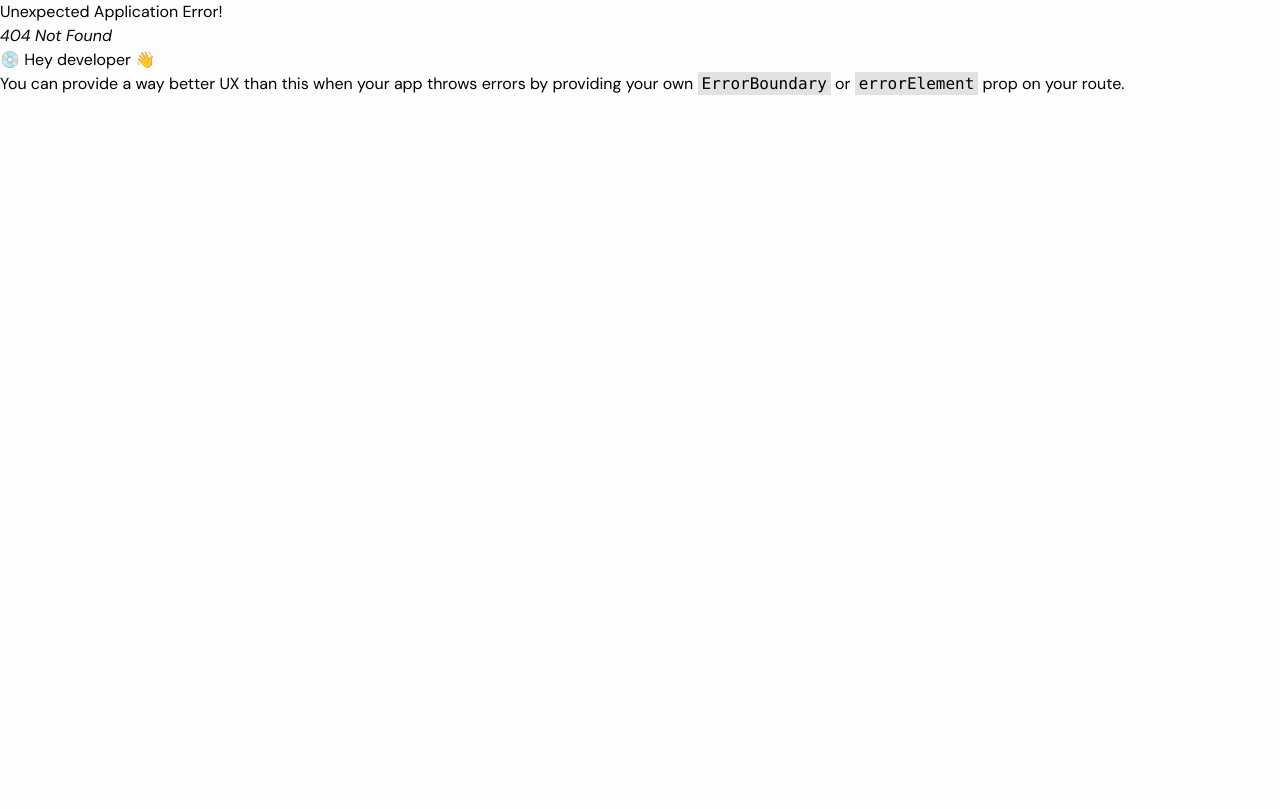
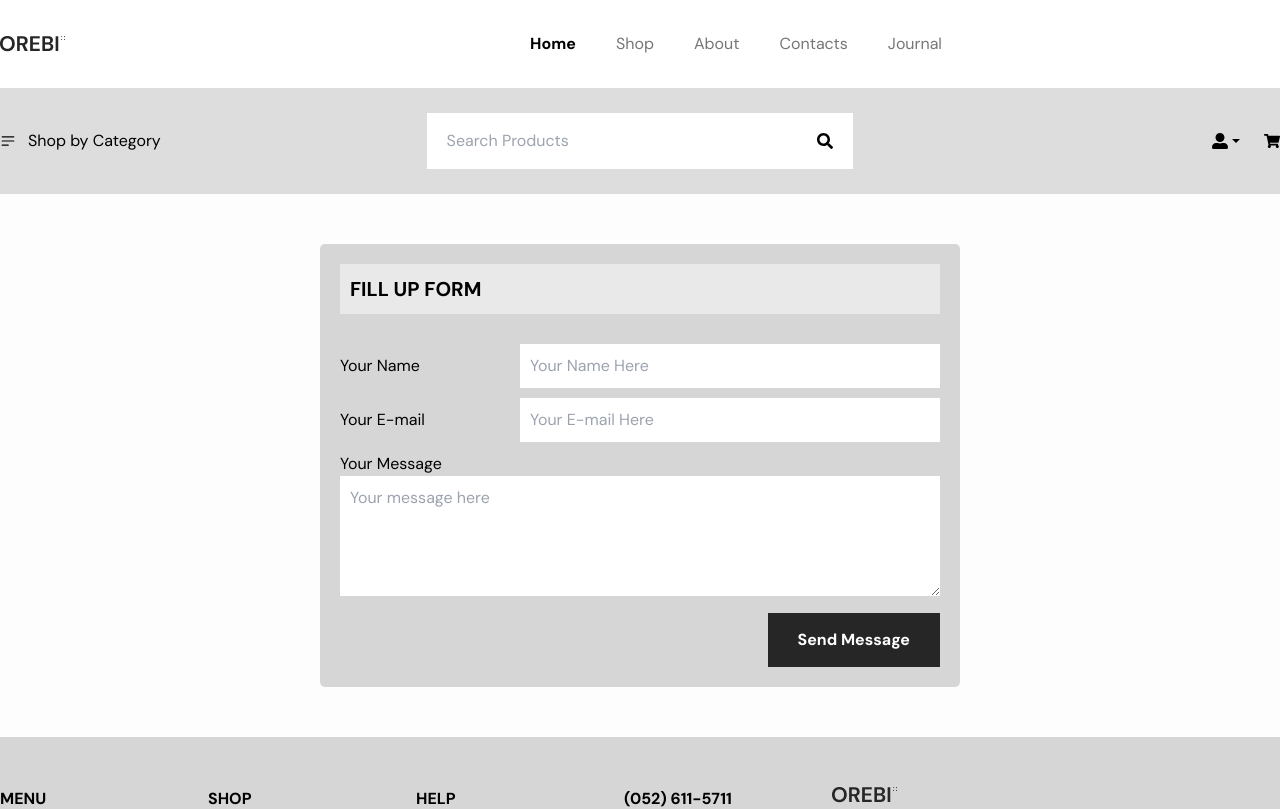
Before and after one commit to ParosRangsha/orebi, a React (Vite) app: page /contact in a window 1280 px wide. Before the commit this address had no page. Shown: the top 809 px of the page. Built offline with nearby package versions, Linux system fonts and the light colour scheme.

Commit message:
contact add

```diff
--- a/src/App.jsx
+++ b/src/App.jsx
@@ -4,12 +4,14 @@ import Home from './pages/Home'
 import Layout from './components/Layout'
 import Shop from './pages/Shop'
 import About from './pages/About'
+import Contact from './pages/Contact'
 function App() {
   let multipage = createBrowserRouter(createRoutesFromElements(
     <Route element={<Layout/>}>
       <Route path='/' element={<Home/>}></Route>
       <Route path='/shop' element={<Shop/>}></Route>
       <Route path='/about' element={<About/>}></Route>
+      <Route path='/contact' element={<Contact/>}></Route>
     </Route>
   ))
 
--- a/src/components/Footer.jsx
+++ b/src/components/Footer.jsx
@@ -4,6 +4,7 @@ import logo from '../assets/logo.png'
 
 const Footer = () => {
   return (
+    <div className="footer bg-[#d6d6d6]">
       <div className="max-w-container mx-auto py-[50px] flex justify-between">
         <div className="items w-[15%]">
           <ul>
@@ -45,6 +46,7 @@ const Footer = () => {
           <p className='text-[#6D6D6D] absolute bottom-0 right-0'>2020 Orebi Minimal eCommerce Figma Template by Adveits</p>
         </div>
       </div>
+    </div>
   )
 }
 
--- a/src/components/Navbar.jsx
+++ b/src/components/Navbar.jsx
@@ -14,7 +14,7 @@ const Navbar = () => {
             <li><Link to='/' className='px-[20px] font-bold hover:text-[#000]'>Home</Link></li>
             <li><Link to='/shop' className='px-[20px] text-[#767676] hover:text-[#000]'>Shop</Link></li>
             <li><Link to='/about' className='px-[20px] text-[#767676] hover:text-[#000]'>About</Link></li>
-            <li><Link to='/' className='px-[20px] text-[#767676] hover:text-[#000]'>Contacts</Link></li>
+            <li><Link to='/contact' className='px-[20px] text-[#767676] hover:text-[#000]'>Contacts</Link></li>
             <li><Link to='/' className='px-[20px] text-[#767676] hover:text-[#000]'>Journal</Link></li>
           </ul>
         </div>
--- a/src/pages/Contact.jsx
+++ b/src/pages/Contact.jsx
@@ -2,7 +2,28 @@ import React from 'react'
 
 const Contact = () => {
   return (
-    <div>Contact</div>
+    <div className="contact max-w-container mx-auto py-[50px]">
+      <div className="form w-1/2 mx-auto bg-[#d6d6d6] p-[20px] rounded-[5px]">
+        <h2 className='text-[20px] font-bold bg-[#e9e9e9] p-[10px] mb-[30px]'>FILL UP FORM</h2>
+        <form action="post">
+          <div className="User flex w-full items-center my-[10px]">
+            <label htmlFor="uname" className='w-[30%]'>Your Name</label>
+            <input type="text" placeholder='Your Name Here' id='uname' className='w-[70%] p-[10px]'/>
+          </div>
+          <div className="User flex w-full items-center my-[10px]">
+            <label htmlFor="umail" className='w-[30%]'>Your E-mail</label>
+            <input type="mail" placeholder='Your E-mail Here' id='umail' className='w-[70%] p-[10px]'/>
+          </div>
+          <div className="User w-full items-center my-[10px]">
+            <label htmlFor="utxt" className='w-[30%]'>Your Message</label>
+            <textarea name="mytext" placeholder='Your message here' id="utxt" className='w-full h-[120px] p-[10px]'></textarea>
+          </div>
+          <div className="btns flex justify-end">
+            <button className='py-[15px] px-[30px] bg-[#262626] text-[#fff] font-bold hover:bg-[#770] hover:text-[#ff0] duration-[1s]'>Send Message</button>
+          </div>
+        </form>
+      </div>
+    </div>
   )
 }
 
```
Also changed, not shown: src/pages/About.jsx (+12 -1 lines). Lines whose indentation alone changed are shown as unchanged.
